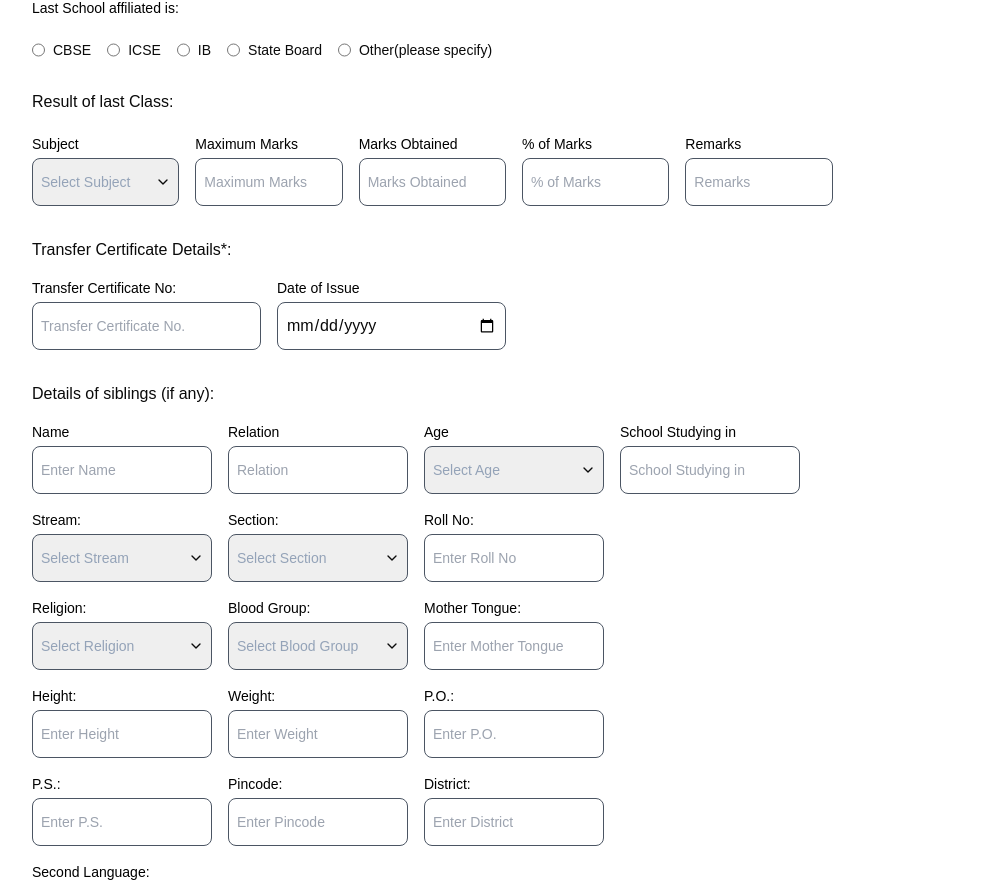
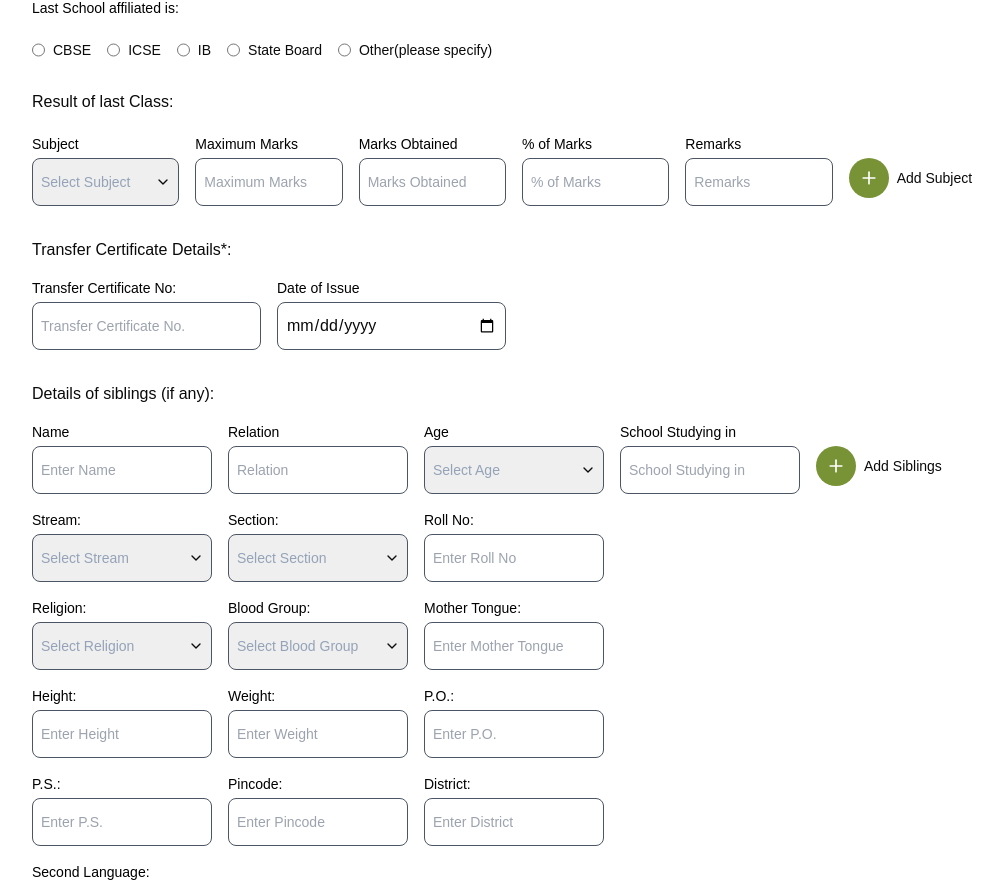
Before and after one commit to ranaayushman/test, a Next.js app: page / in a window 1280 px wide. Shown: the part 1534-2418 px from the top of the page, without its empty margins (244-1246 px from the left). Built offline with nearby package versions, Linux system fonts and the light colour scheme.

Commit message:
+ button added

```diff
--- a/app/components/ui/School.jsx
+++ b/app/components/ui/School.jsx
@@ -3,6 +3,7 @@ import InputField from "@/app/components/ui/InputField";
 import RadioField from "@/app/components/ui/RadioField";
 import SelectField from "@/app/components/ui/SelectField";
 import React, { useState } from "react";
+import { Plus } from "lucide-react";
 
 const School = () => {
   const [formData, setFormData] = useState({
@@ -41,6 +42,22 @@ const School = () => {
     const updatedSubjects = [...formData.subjects];
     updatedSubjects[index][name] = value;
     setFormData({ ...formData, subjects: updatedSubjects });
+  };
+
+  const addSubject = () => {
+    setFormData({
+      ...formData,
+      subjects: [
+        ...formData.subjects,
+        {
+          subject: "",
+          maxMarks: "",
+          obtainedMarks: "",
+          percentage: "",
+          remarks: "",
+        },
+      ],
+    });
   };
 
   const handleSubmit = (e) => {
@@ -86,9 +103,9 @@ const School = () => {
 
       <div>
         <h2 className="mb-5">Result of last Class:</h2>
-        <div className="grid grid-cols-6 gap-4">
+        <div className="space-y-4">
           {formData.subjects.map((subject, index) => (
-            <React.Fragment key={index}>
+            <div key={index} className="grid grid-cols-6 gap-4 items-center">
               <SelectField
                 label="Subject"
                 placeholder="Select Subject"
@@ -124,7 +141,19 @@ const School = () => {
                 value={subject.remarks}
                 onChange={(e) => handleSubjectChange(index, e)}
               />
-            </React.Fragment>
+              {index === formData.subjects.length - 1 && (
+            <div className="flex items-center space-x-2">
+              <button
+                type="button"
+                onClick={addSubject}
+                className="flex items-center justify-center w-10 h-10 rounded-full bg-[#789336] text-white"
+              >
+                <Plus size={20} />
+              </button>
+              <span className="text-sm">Add Subject</span>
+            </div>
+          )}
+            </div>
           ))}
         </div>
       </div>
--- a/app/components/ui/Siblings.jsx
+++ b/app/components/ui/Siblings.jsx
@@ -1,6 +1,7 @@
 import InputField from "@/app/components/ui/InputField";
 import SelectField from "@/app/components/ui/SelectField";
 import React, { useState } from "react";
+import { Plus } from "lucide-react";
 
 const Siblings = () => {
   const [formData, setFormData] = useState({
@@ -21,6 +22,21 @@ const Siblings = () => {
     setFormData({ ...formData, siblings: updatedSiblings });
   };
 
+  const addSiblings = () => {
+    setFormData({
+      ...formData,
+      siblings: [
+        ...formData.siblings,
+        {
+          name: "",
+          relation: "",
+          age: "",
+          school: "",
+        },
+      ],
+    });
+  };
+
   const handleSubmit = (e) => {
     e.preventDefault();
     console.log("Form Data Submitted:", formData);
@@ -30,7 +46,7 @@ const Siblings = () => {
     <form onSubmit={handleSubmit} className="">
       <h2 className="my-4">Details of siblings (if any):</h2>
       {formData.siblings.map((sibling, index) => (
-        <div key={index} className="grid grid-cols-5 gap-4">
+        <div key={index} className="grid grid-cols-5 gap-4 items-center">
           <InputField
             label="Name"
             placeholder="Enter Name"
@@ -59,6 +75,18 @@ const Siblings = () => {
             value={sibling.school}
             onChange={(e) => handleSiblingChange(index, e)}
           />
+          {index === formData.siblings.length - 1 && (
+            <div className="flex items-center space-x-2">
+              <button
+                type="button"
+                onClick={addSiblings}
+                className="flex items-center justify-center w-10 h-10 rounded-full bg-[#789336] text-white"
+              >
+                <Plus size={20} />
+              </button>
+              <span className="text-sm">Add Siblings</span>
+            </div>
+          )}
         </div>
       ))}
     </form>
```
